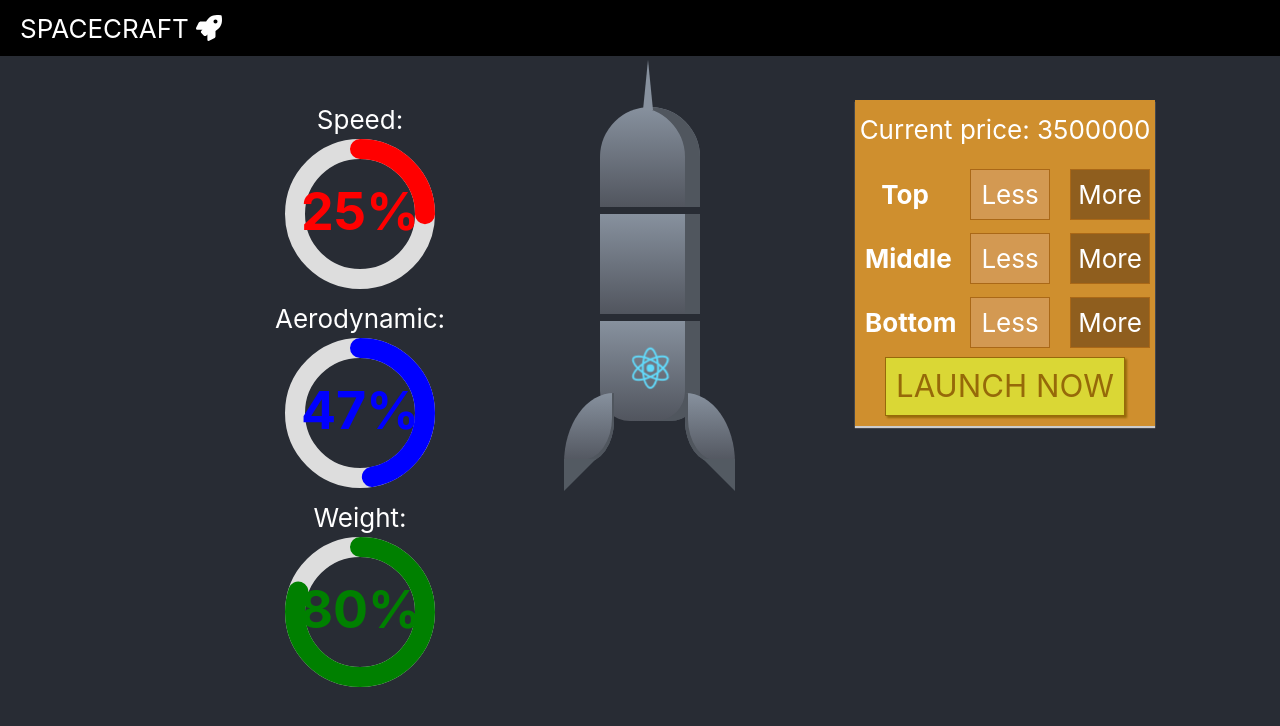
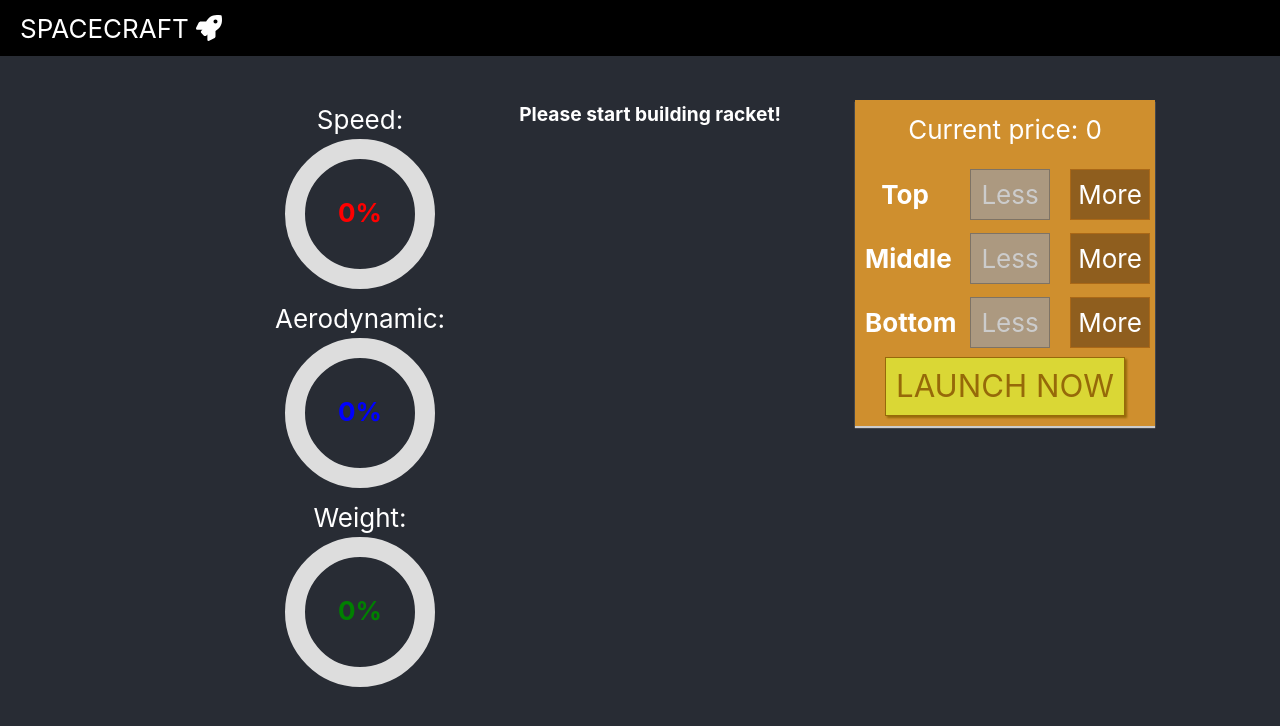
Before and after one commit to Goldscirer/Spacecraft, a React (Create React App) app: page / in a window 1280 px wide. Shown: the top 726 px of the page. Built offline with nearby package versions, Linux system fonts and the light colour scheme.

Commit message:
Added logic to progress bar

```diff
--- a/src/components/CircularProgress/CircuralProgress.module.css
+++ b/src/components/CircularProgress/CircuralProgress.module.css
@@ -13,6 +13,6 @@
 }
 
 .circle-text {
-    font-size: 2em;
+    font-size: 1em;
     font-weight: bold;
 }
--- a/src/components/Spacecraft/LaunchSummary/LaunchSummary.js
+++ b/src/components/Spacecraft/LaunchSummary/LaunchSummary.js
@@ -1,6 +1,10 @@
 import React from 'react'
 import Aux from './../../../hoc/ReactAux'
 import Button from './../../UI/Button/Button'
+
+const text = () => {
+  return <p>This rocket would go into space.</p>
+}
 
 const launchSummary = (props) => {
   const partsSummary = Object.keys(props.parts).map((partKey) => {
@@ -10,6 +14,13 @@ const launchSummary = (props) => {
       </li>
     )
   })
+
+  let message = <p>This rocket would not reach space.</p>
+
+  if (props.parts.top === 1 && props.parts.ailerons === 1 && props.parts.middle === 3) {
+    message = <p>This rocket would go into space.</p>
+  }
+
   return (
     <Aux>
       <h3>Your lanch details:</h3>
@@ -17,6 +28,7 @@ const launchSummary = (props) => {
       <p>
         <strong>Total price: {props.price}$</strong>
       </p>
+      <p>{message}</p>
       <Button btnType="Danger" clicked={props.launchCancelled}>
         CANCEL
       </Button>
--- a/src/containers/SpacecraftBuilder/SpacecraftBuilder.js
+++ b/src/containers/SpacecraftBuilder/SpacecraftBuilder.js
@@ -15,16 +15,20 @@ const PARTS_PRICES = {
 class ScpacecraftBuilder extends Component {
   state = {
     parts: {
-      top: 1,
-      middle: 1,
-      ailerons: 1,
+      top: 0,
+      middle: 0,
+      ailerons: 0,
     },
-    totalPrice: 3500000,
+    totalPrice: 0,
     readyToStart: true,
     launch: false,
+    speed: 0,
+    weight: 0,
+    aerodynamic: 0,
   }
 
   addPartHandler = (type) => {
+
     const oldCount = this.state.parts[type]
     const updateCount = oldCount + 1
     const updatesParts = {
@@ -35,7 +39,58 @@ class ScpacecraftBuilder extends Component {
     const oldPrice = this.state.totalPrice
     const newPrice = oldPrice + priceAddition
     this.setState({ totalPrice: newPrice, parts: updatesParts })
+    this.countSpeed(updatesParts)
+    this.countAerodynamic(updatesParts)
+    this.countWeight(updatesParts)
     this.updateReadyToStart(updatesParts)
+  }
+
+  countSpeed(parts) {
+    let speed = 0
+    if (parts.ailerons === 1) {
+      speed += 25
+      if (parts.top === 1) {
+        speed += 25
+      }
+    } else {
+      if (parts.top === 1) {
+        speed += 25
+      }
+    }
+    if (parts.middle > 0 && parts.top === 1 && parts.ailerons === 1){
+      speed = speed + parts.middle * 20
+    }
+    if (speed > 100){
+      speed = 100
+    }
+    this.setState({ speed: speed })
+  }
+
+  countAerodynamic(parts) {
+    let aerodynamic = 0
+    if (parts.ailerons === 1) {
+      aerodynamic += 50
+      if (parts.top === 1) {
+        aerodynamic += 50
+      }
+    } else {
+      if (parts.top === 1) {
+        aerodynamic += 25
+      }
+    }
+    this.setState({ aerodynamic: aerodynamic })
+  }
+
+  countWeight(parts) {
+    let weight = 0
+    weight = weight + parts.middle * 13 + weight + parts.top * 14 + weight + parts.ailerons * 21
+    if(parts.top ===1 && parts.ailerons === 1 && parts.middle >= 4) {
+      this.setState({ speed: this.state.speed -10 })
+    }
+    if (weight > 100){
+      weight = 100
+    }
+    this.setState({ weight: weight })
   }
 
   removePartHandler = (type) => {
@@ -50,6 +105,9 @@ class ScpacecraftBuilder extends Component {
       const oldPrice = this.state.totalPrice
       const newPrice = oldPrice - priceAddition
       this.setState({ totalPrice: newPrice, parts: updatesParts })
+      this.countSpeed(updatesParts)
+      this.countAerodynamic(updatesParts)
+      this.countWeight(updatesParts)
       this.updateReadyToStart(updatesParts)
     }
   }
@@ -97,13 +155,16 @@ class ScpacecraftBuilder extends Component {
         <div className="container">
           <div className="row">
             <div className="col-sm">
-              Speed:<br/>
-              <CircularProgress strokeWidth="20" sqSize="150" percentage={25} color="red"/>
-              Aerodynamic:<br/>
-              <CircularProgress strokeWidth="20" sqSize="150" percentage={47} color="blue"/>
-              Weight:<br/>
-              <CircularProgress strokeWidth="20" sqSize="150" percentage={80} color="green"/>
-
+              Speed:
+              <br />
+              <CircularProgress strokeWidth="20" sqSize="150" percentage={this.state.speed} color="red" />
+              Aerodynamic:
+              <br />
+              <CircularProgress strokeWidth="20" sqSize="150" percentage={this.state.aerodynamic} color="blue" />
+              <br />
+              Weight:
+              <br />
+              <CircularProgress strokeWidth="20" sqSize="150" percentage={this.state.weight} color="green" />
             </div>
             <div className="col-sm">
               <div>
```
